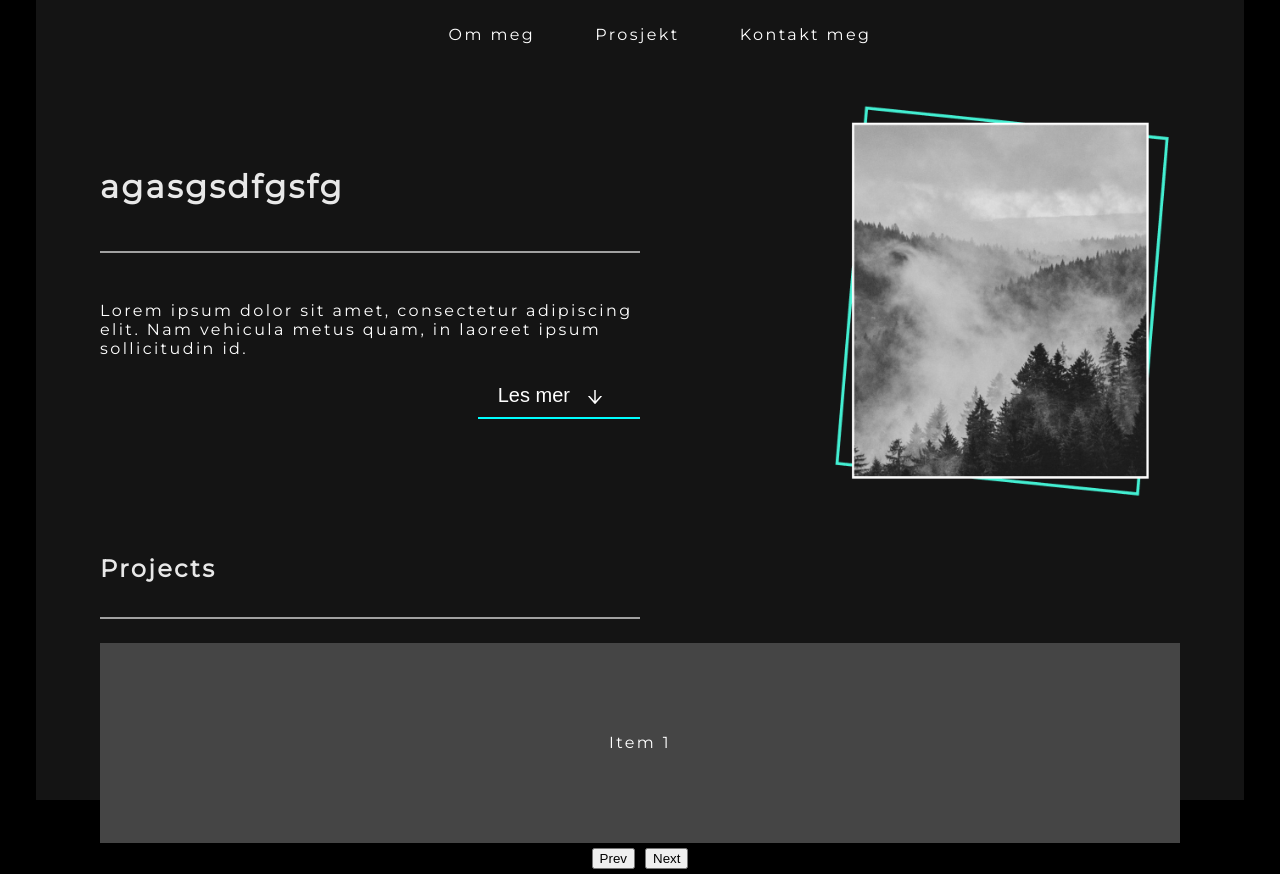
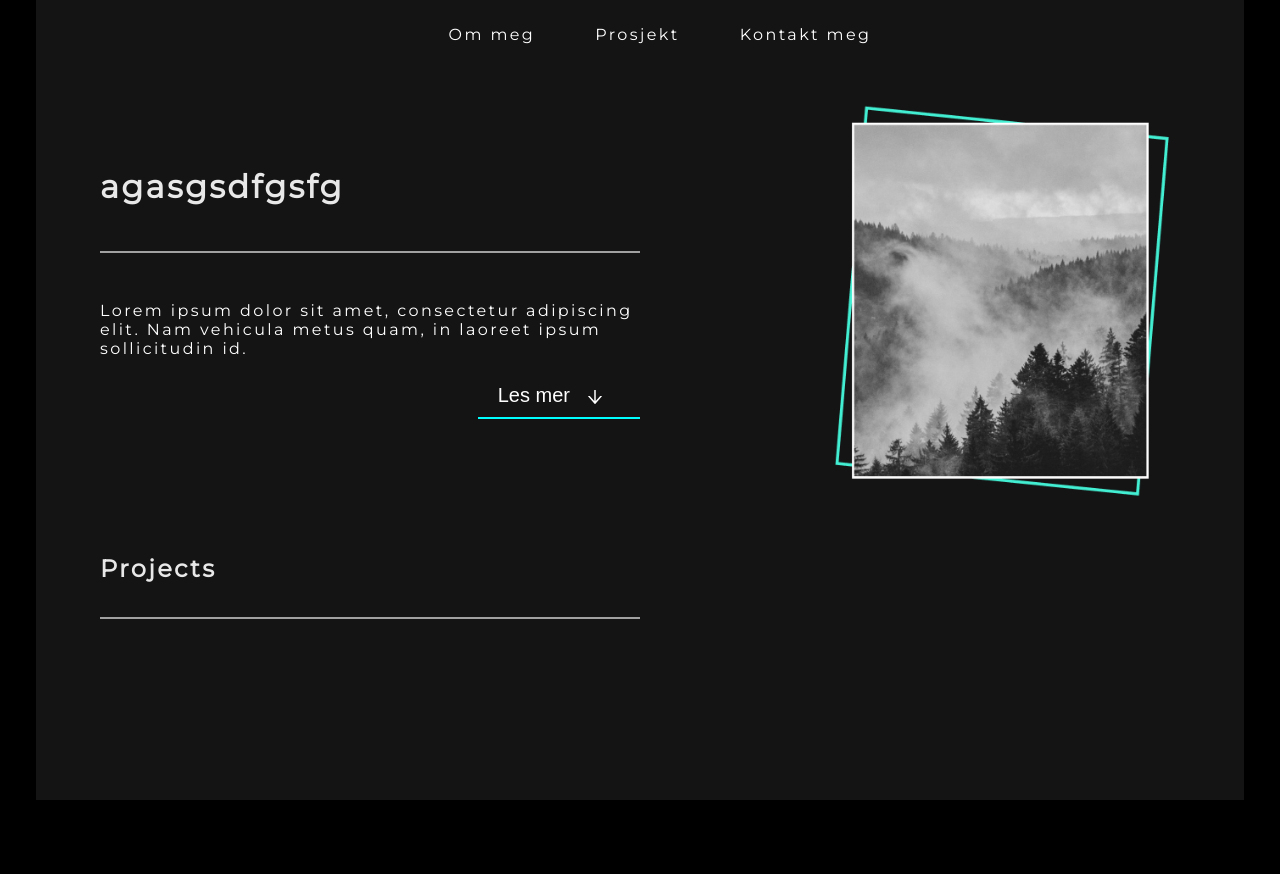
Before and after one commit to Sondre94/Portfolio, a React (Create React App) app: page / in a window 1280 px wide. After the commit the page ends 800 px from the top, so only its background shows below. Built offline with nearby package versions, Linux system fonts and the light colour scheme.

Commit message:
removed carousel, will add new later

```diff
--- a/src/App.js
+++ b/src/App.js
@@ -2,7 +2,6 @@ import { MainContent } from "./styles";
 import NavBar from "./components/NavBar";
 import Header from "./components/Header";
 import Projects from "./components/Projects";
-import { Carousel, CarouselItem } from "./components/Carousel";
 
 export default function App() {
   return (
@@ -10,11 +9,6 @@ export default function App() {
       <NavBar />
       <Header />
       <Projects />
-      <Carousel>
-        <CarouselItem>Item 1</CarouselItem>
-        <CarouselItem>Item 2</CarouselItem>
-        <CarouselItem>Item 3</CarouselItem>
-      </Carousel>
     </MainContent>
   );
 }
--- a/src/components/Carousel.css
+++ /dev/null
@@ -1,26 +0,0 @@
-.carousel {
-  overflow: hidden;
-}
-
-.inner {
-  white-space: nowrap;
-  transition: transform 0.3s;
-}
-
-.carousel-item {
-  display: inline-flex;
-  align-items: center;
-  justify-content: center;
-  height: 200px;
-  background-color: rgb(69, 69, 69);
-  color: white;
-}
-
-.indicators {
-  display: flex;
-  justify-content: center;
-}
-
-.indicators > button {
-  margin: 5px;
-}
--- a/src/components/Carousel.jsx
+++ /dev/null
@@ -1,56 +0,0 @@
-import React from "react";
-import { useState } from "react";
-import "./Carousel.css";
-
-const CarouselItem = ({ children, width }) => {
-  return (
-    <div className="carousel-item" style={{ width: width }}>
-      {children}
-    </div>
-  );
-};
-
-const Carousel = ({ children }) => {
-  const [activeIndex, setActiveIndex] = useState(0);
-
-  const updateIndex = (newIndex) => {
-    if (newIndex < 0) {
-      newIndex = 0;
-    } else if (newIndex >= React.Children.count(children)) {
-      newIndex = React.Children.count(children) - 1;
-    }
-
-    setActiveIndex(newIndex);
-  };
-  return (
-    <div className="carousel">
-      <div
-        className="inner"
-        style={{ transform: `translateX(-${activeIndex * 100}%)` }}
-      >
-        {React.Children.map(children, (child, index) => {
-          return React.cloneElement(child, { width: "100%" });
-        })}
-      </div>
-      <div className="indicators">
-        <button
-          onClick={() => {
-            updateIndex(activeIndex - 1);
-          }}
-        >
-          Prev
-        </button>
-
-        <button
-          onClick={() => {
-            updateIndex(activeIndex + 1);
-          }}
-        >
-          Next
-        </button>
-      </div>
-    </div>
-  );
-};
-
-export { Carousel, CarouselItem };
```
